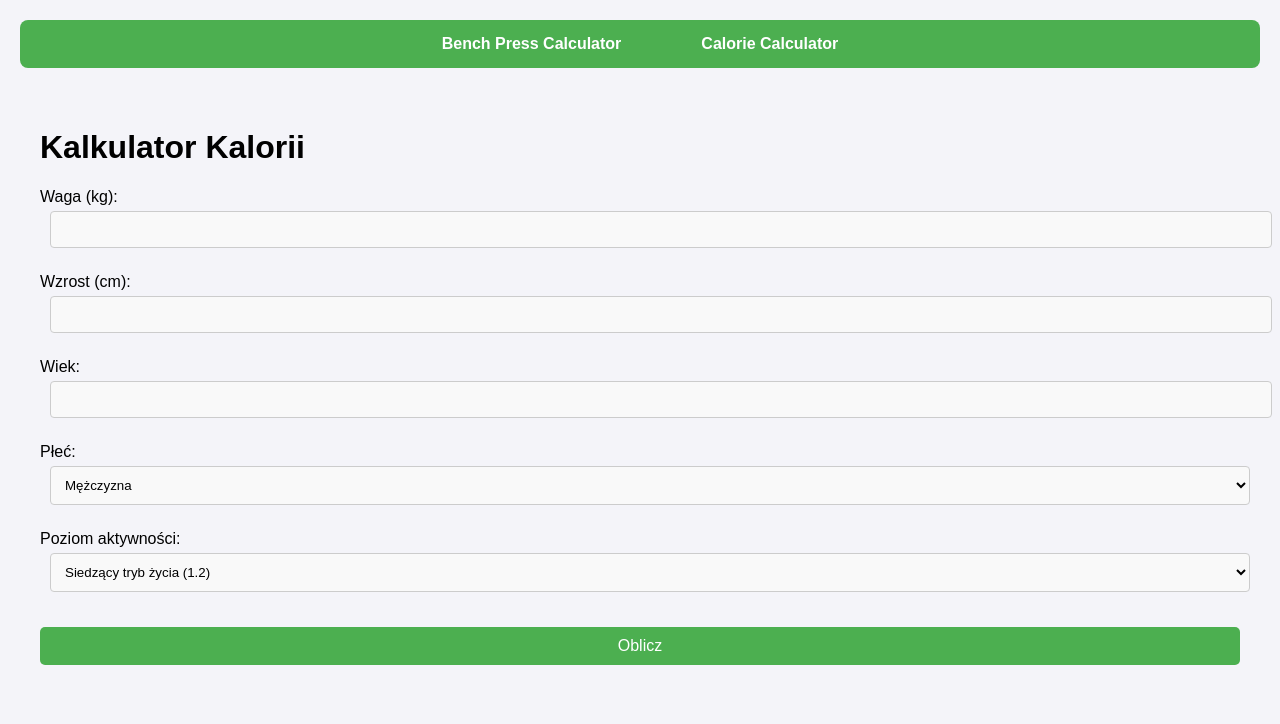
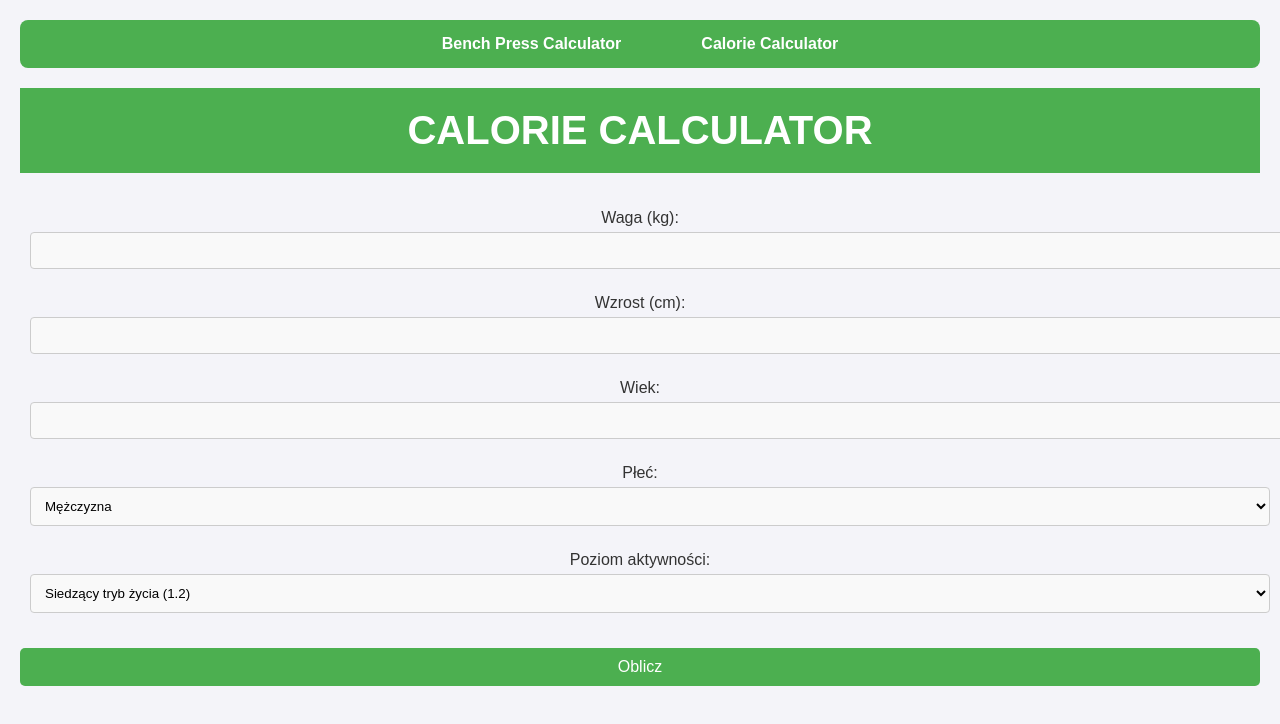
Before and after one commit to Mateusz159/projekt1, a React (Create React App) app: page /calorie-calculator in a window 1280 px wide. Shown: the top 724 px of the page. Built offline with nearby package versions, Linux system fonts and the light colour scheme.

Commit message:
styledocaloriecalculator

```diff
--- a/src/CalorieCalculator.jsx
+++ b/src/CalorieCalculator.jsx
@@ -25,9 +25,12 @@ setCalories(cpm.toFixed(2));
 };
 
 return (
-<div style={{ padding: "20px", fontFamily: "Arial, sans-serif" }}>
-<h1>Kalkulator Kalorii</h1>
-
+<div className="container">
+<header className="header">
+<h1 className="title">CALORIE CALCULATOR</h1>
+</header>
+<br></br>
+<br></br>
 <div style={{ marginBottom: "10px" }}>
 <label>
 Waga (kg):
```
